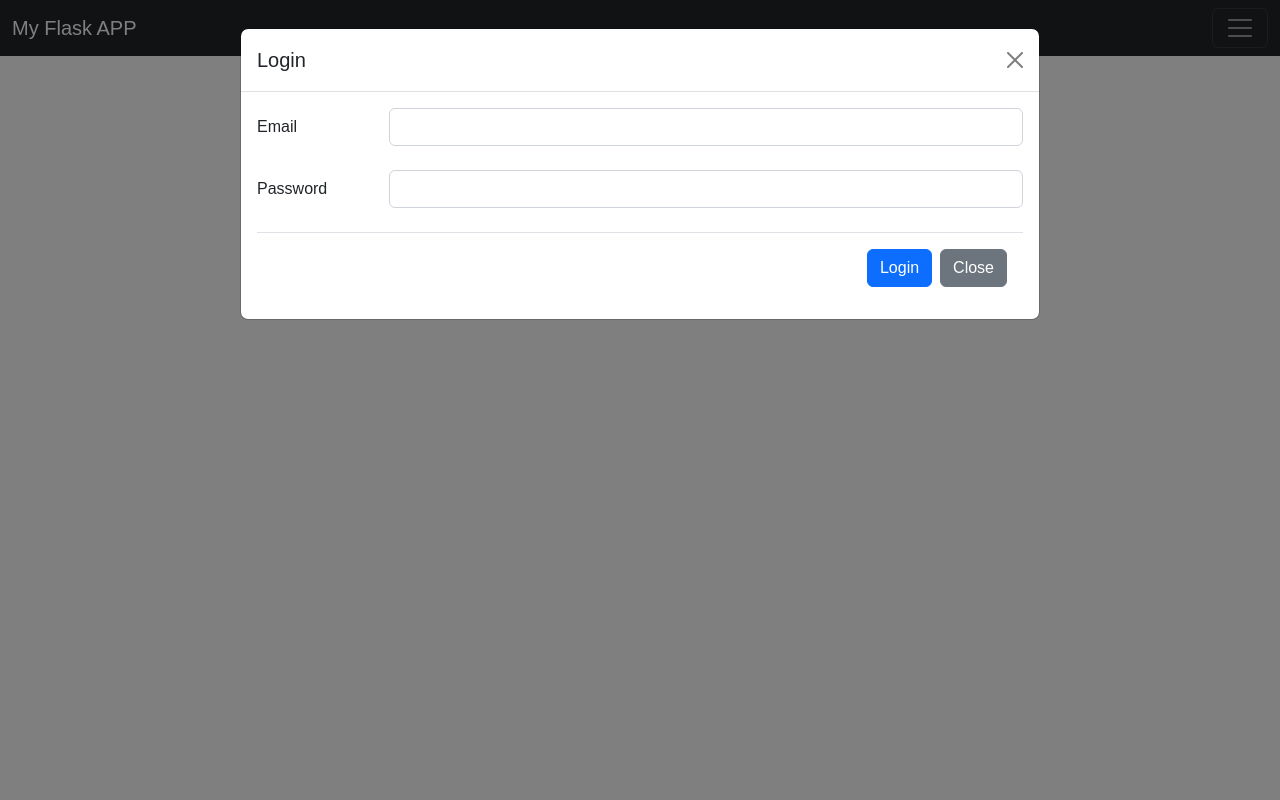
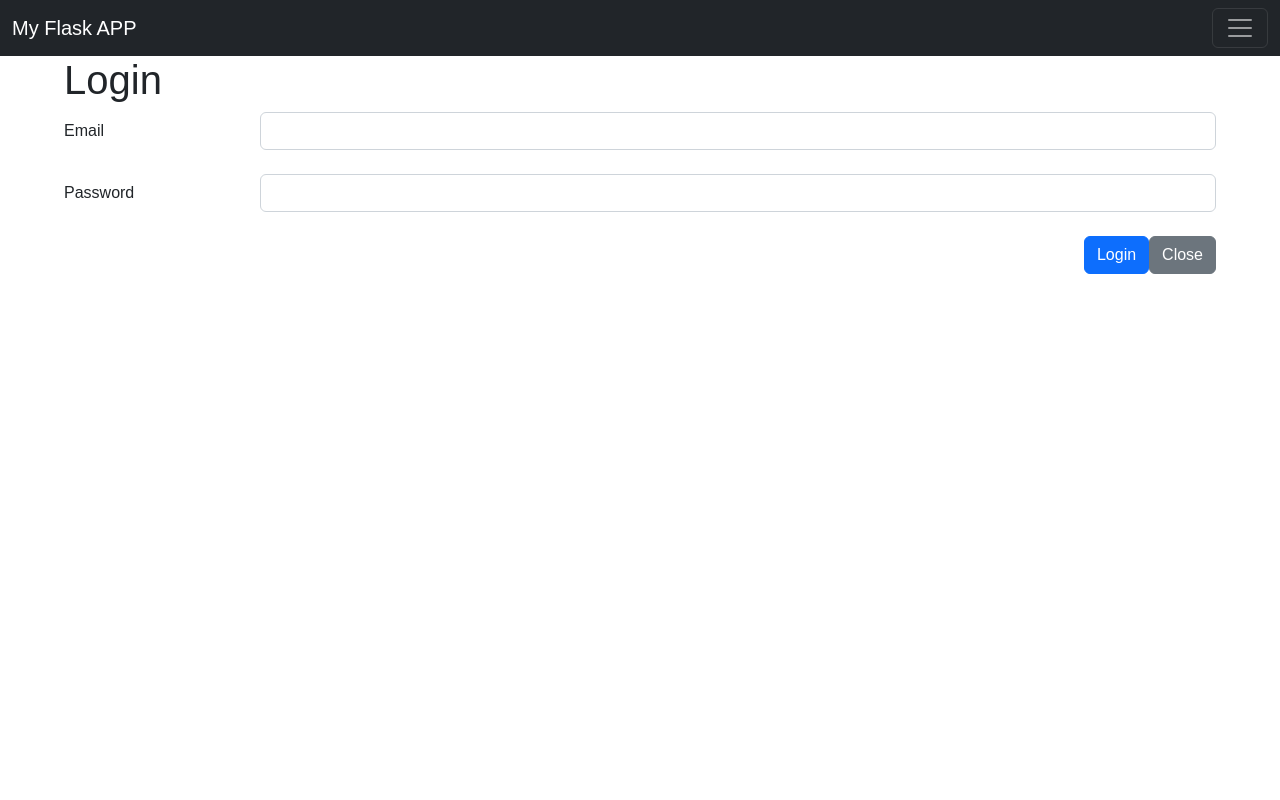
Before and after one commit to nibata/flask-apps, a Flask app: page /auth/login in a window 1280 px wide. Run offline with Flask 3, Linux system fonts and the light colour scheme; parts of the project's set-up code (start-up, migrations or seed data) failed here and were passed over.

Commit message:
se quita modal para login

```diff
--- a/apps/app_1/__init__.py
+++ b/apps/app_1/__init__.py
@@ -1,5 +1,5 @@
 from art import text2art
-from flask import Flask, session
+from flask import Flask, url_for
 
 from datetime import timedelta
 
--- a/apps/app_1/controllers/table_controller.py
+++ b/apps/app_1/controllers/table_controller.py
@@ -17,11 +17,11 @@
     def index(self):
         columns_to_filter = self._table.columns_to_filter
         columns_to_sort = self._table.sorteable_columns
-        columns_name = self._table.get_data_columns_config_to_display()
+        columns = self._table.get_data_columns_config_to_display()
 
         return render_template('views/table/index.html',
                                title="Table Example",
-                               columns_name=columns_name,
+                               columns=columns,
                                columns_to_filter=columns_to_filter,
                                columns_to_sort=columns_to_sort)
 
--- a/apps/app_1/modules/table_module.py
+++ b/apps/app_1/modules/table_module.py
@@ -12,13 +12,15 @@
     def __init__(self,
                  data: json, columns_alias: Dict = None,
                  columns_to_filter: List = None,
-                 sorteables_columns: List = None):
+                 sorteables_columns: List = None,
+                 actions: Dict = None):
 
         self._columns_to_filter = columns_to_filter
         self._columns_alias = columns_alias
         self._sorteable_columns = sorteables_columns
         self._df_data = pd.DataFrame(data)
         self._df_data.rename(columns=self._columns_alias, inplace=True)
+        self._actions = actions
 
     @property
     def columns_alias(self):
--- a/apps/app_1/templates/base.html
+++ b/apps/app_1/templates/base.html
@@ -9,6 +9,8 @@
       <style>
           body {font-family: Sans-Serif;}
       </style>
+      <link rel="icon" type="image/png" sizes="16x16" href="{{ url_for('static', filename='favicon.png') }}">
+
   </head>
   <body>
 
--- a/apps/app_1/templates/views/login/login.html
+++ b/apps/app_1/templates/views/login/login.html
@@ -1,14 +1,7 @@
 {% extends "base.html"%}
 
-{% block modal_form %}
-<div class="modal" id="loginModal" tabindex="-1" aria-labelledby="userModalLabel" aria-hidden="true">
-  <div class="modal-dialog modal-lg">
-    <div class="modal-content">
-      <div class="modal-header">
-        <h5 class="modal-title" id="loginModalLabel">{{ title }}</h5>
-        <a href="{{ url_for('default_bp.index') }}" class="btn-close" aria-label="Close"></a>
-      </div>
-      <div class="modal-body">
+{% block content %}
+    <h1>{{ title }}</h1>
     <form method="POST" action="{{url_for('login_bp.login')}}">
       {{ form.hidden_tag() }}
       {% for field in form if field.widget.input_type != "hidden" %}
@@ -36,21 +29,5 @@
         <a href="{{url_for('default_bp.index')}}" class="btn btn-secondary">Close</a>
       </div>
     </form>
-      </div>
-    </div>
-  </div>
-</div>
 
 {% endblock %}
-
-
-{% block scripts %}
-
-  <script>
-  $(document).ready(function () {
-    $("#loginModal").modal("show")
-  })
-  </script>
-
-
-{% endblock %}
--- a/apps/app_1/templates/views/table/index.html
+++ b/apps/app_1/templates/views/table/index.html
@@ -14,7 +14,7 @@
             return prev + (prev.indexOf('?') >= 0 ? '&' : '?') + new URLSearchParams(query).toString();
         };
         new gridjs.Grid({
-            columns: {{ columns_name|safe }},
+            columns: {{ columns|safe }},
 
             server: {
                 url: "/tables/data",
```
Also changed, not shown: apps/app_1/forms/test_forms.py (added, +8 -0 lines), apps/app_1/static/favicon.png (added). Lines whose indentation alone changed are shown as unchanged.
